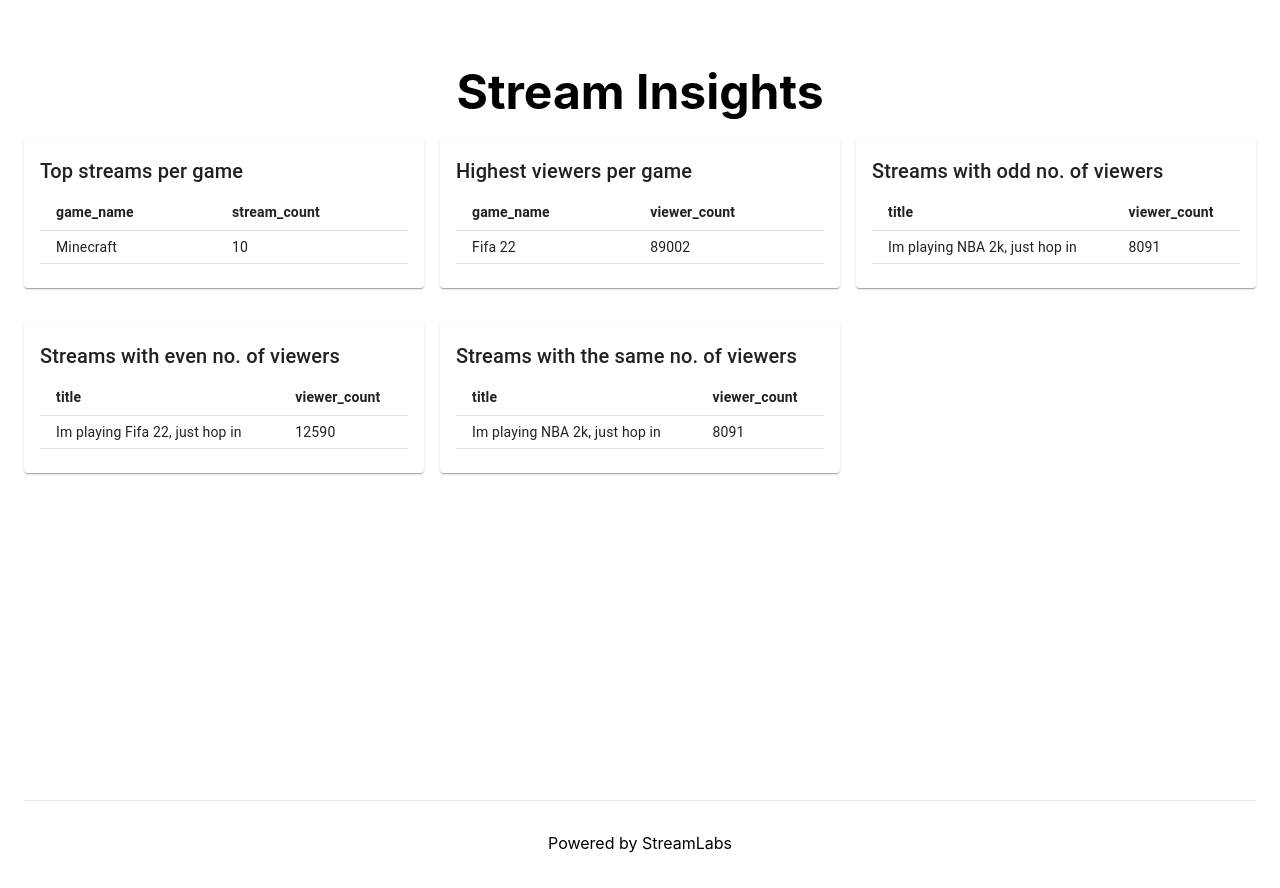
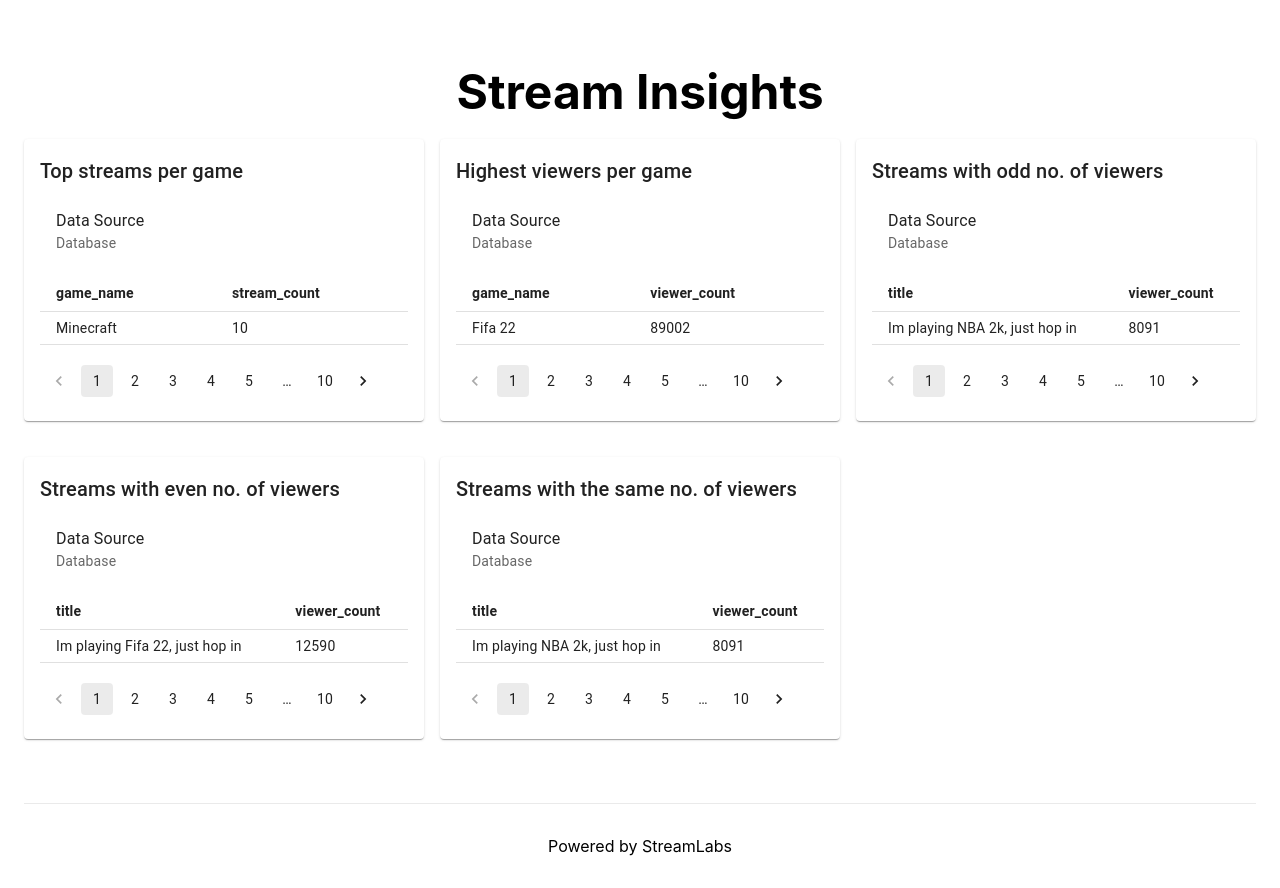
Before and after one commit to RowenaRavenclawWithExtraClaws/twitch-stream-stats, a Next.js app in the folder webapp/: page / in a window 1280 px wide. Built offline with nearby package versions, Linux system fonts and the light colour scheme.

Commit message:
use pagination and menu components

```diff
--- a/webapp/components/statsCard.tsx
+++ b/webapp/components/statsCard.tsx
@@ -9,14 +9,19 @@ import {
   TableBody,
   Table,
 } from "@mui/material";
+import CustomMenue from "./customMenu";
+import CustomPagination from "./customPagination";
 
 const StatsCard = (props: { title: string; data: Array<object> }) => {
   return (
     <Card style={{ marginTop: 20 }}>
       <CardContent>
-        <Typography gutterBottom variant="h6" component="div">
-          {props.title}
-        </Typography>
+        <div>
+          <Typography variant="h6" component="div">
+            {props.title}
+          </Typography>
+          <CustomMenue />
+        </div>
         <TableContainer>
           <Table size="small" aria-label="simple table">
             <TableHead>
@@ -39,6 +44,7 @@ const StatsCard = (props: { title: string; data: Array<object> }) => {
             </TableBody>
           </Table>
         </TableContainer>
+        <CustomPagination />
       </CardContent>
     </Card>
   );
```
